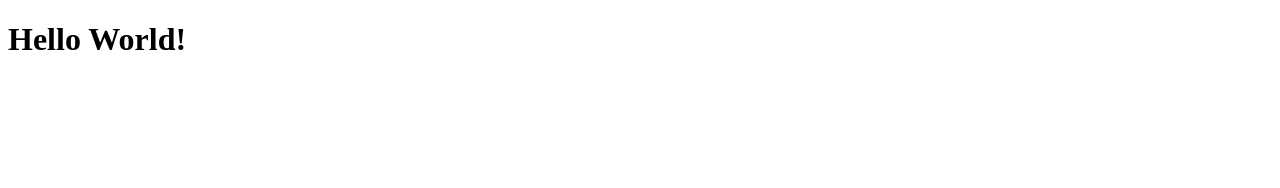
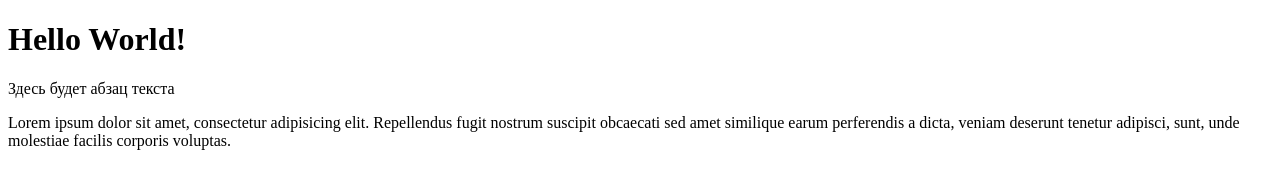
Before and after one commit to kotoezhik/study, a plain HTML site: page Hello/Hello.html in a window 1280 px wide. Drawn offline with Linux system fonts and the light colour scheme.

Commit message:
Добавлено 2 абзаца текста

```diff
--- a/Hello/Hello.html
+++ b/Hello/Hello.html
@@ -6,6 +6,8 @@
 </head>
 <body>
    <h1>Hello World!</h1>
+   <p>Здесь будет абзац текста</p>
+   <p>Lorem ipsum dolor sit amet, consectetur adipisicing elit. Repellendus fugit nostrum suscipit obcaecati sed amet similique earum perferendis a dicta, veniam deserunt tenetur adipisci, sunt, unde molestiae facilis corporis voluptas.</p>
 
 </body>
 </html>
```
